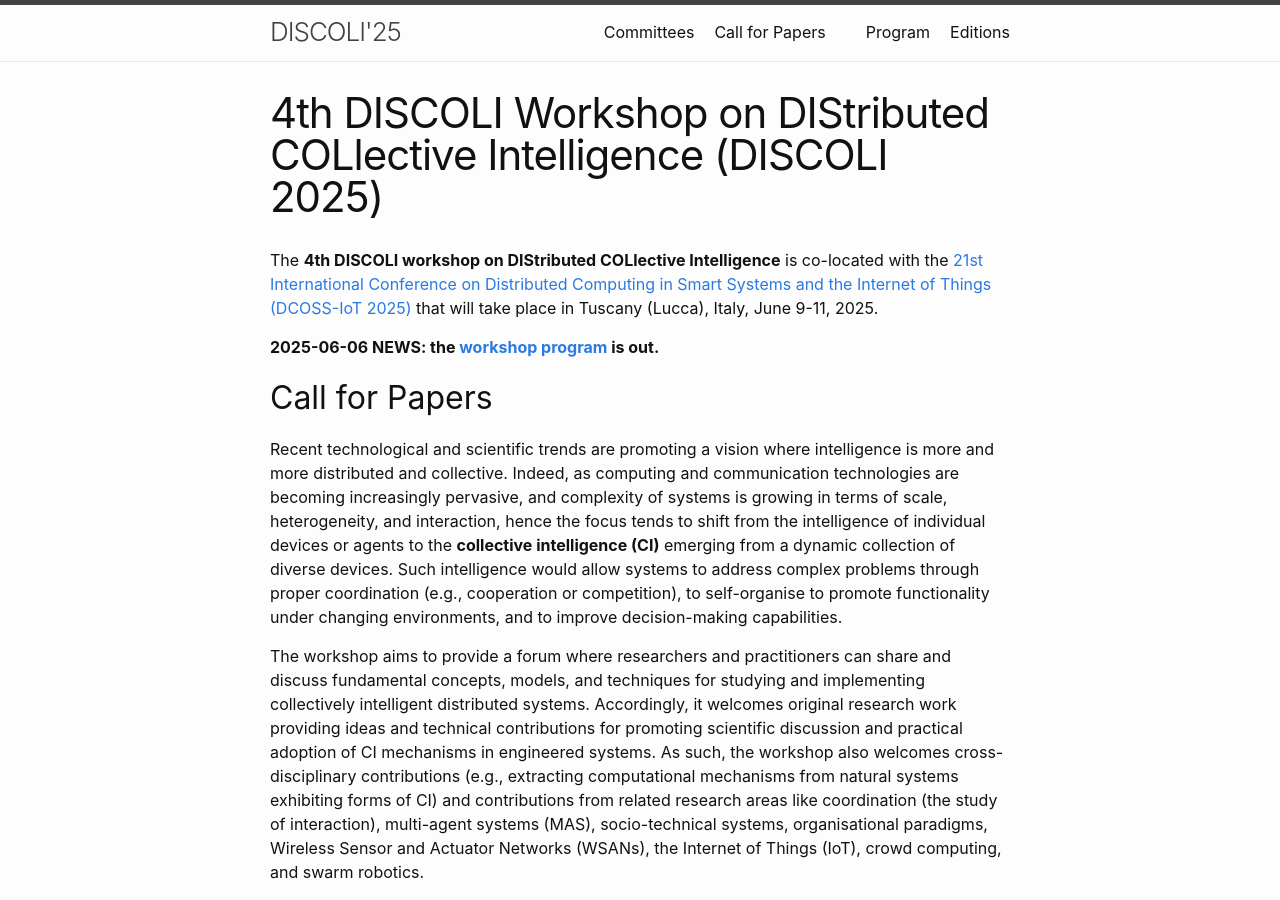
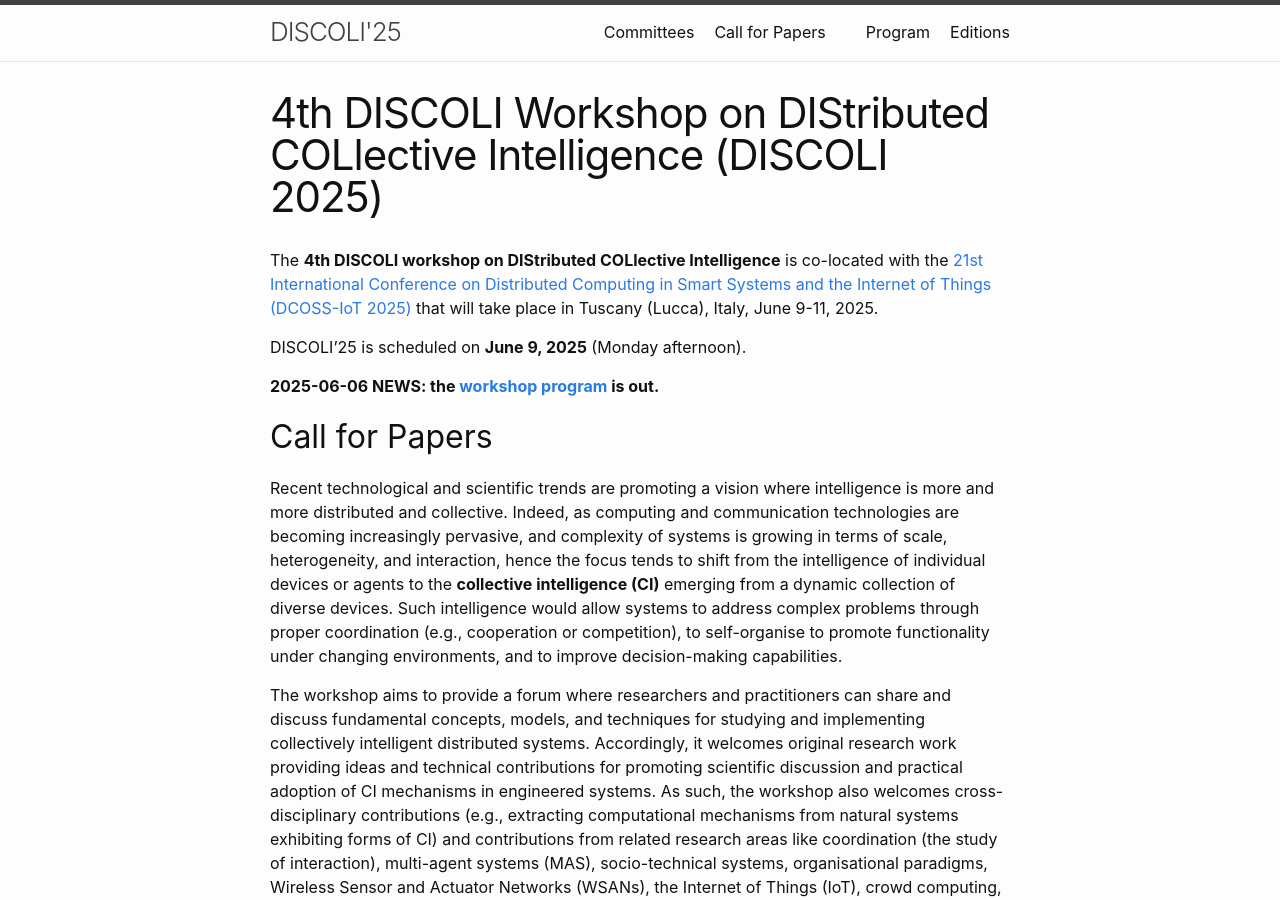
Before and after one commit to discoli-workshop/2026, a Jekyll site: the page built from index.md, in a window 1280 px wide and 900 px high. Built offline with Jekyll 4.4.1, drawn with Linux system fonts in a browser that asks for light colours.

Commit message:
specify date of workshop

```diff
--- a/index.md
+++ b/index.md
@@ -8,6 +8,8 @@ title: 4th DISCOLI Workshop on DIStributed COLlective Intelligence (DISCOLI 2025
 ---
 
 The **4th DISCOLI workshop on DIStributed COLlective Intelligence** is co-located with the [21st International Conference on Distributed Computing in Smart Systems and the Internet of Things (DCOSS-IoT 2025)](https://dcoss.org/) that will take place in Tuscany (Lucca), Italy, June 9-11, 2025.
+
+DISCOLI'25 is scheduled on **June 9, 2025** (Monday afternoon).
 
 **2025-06-06 NEWS: the [workshop program](program) is out.**
 
```
